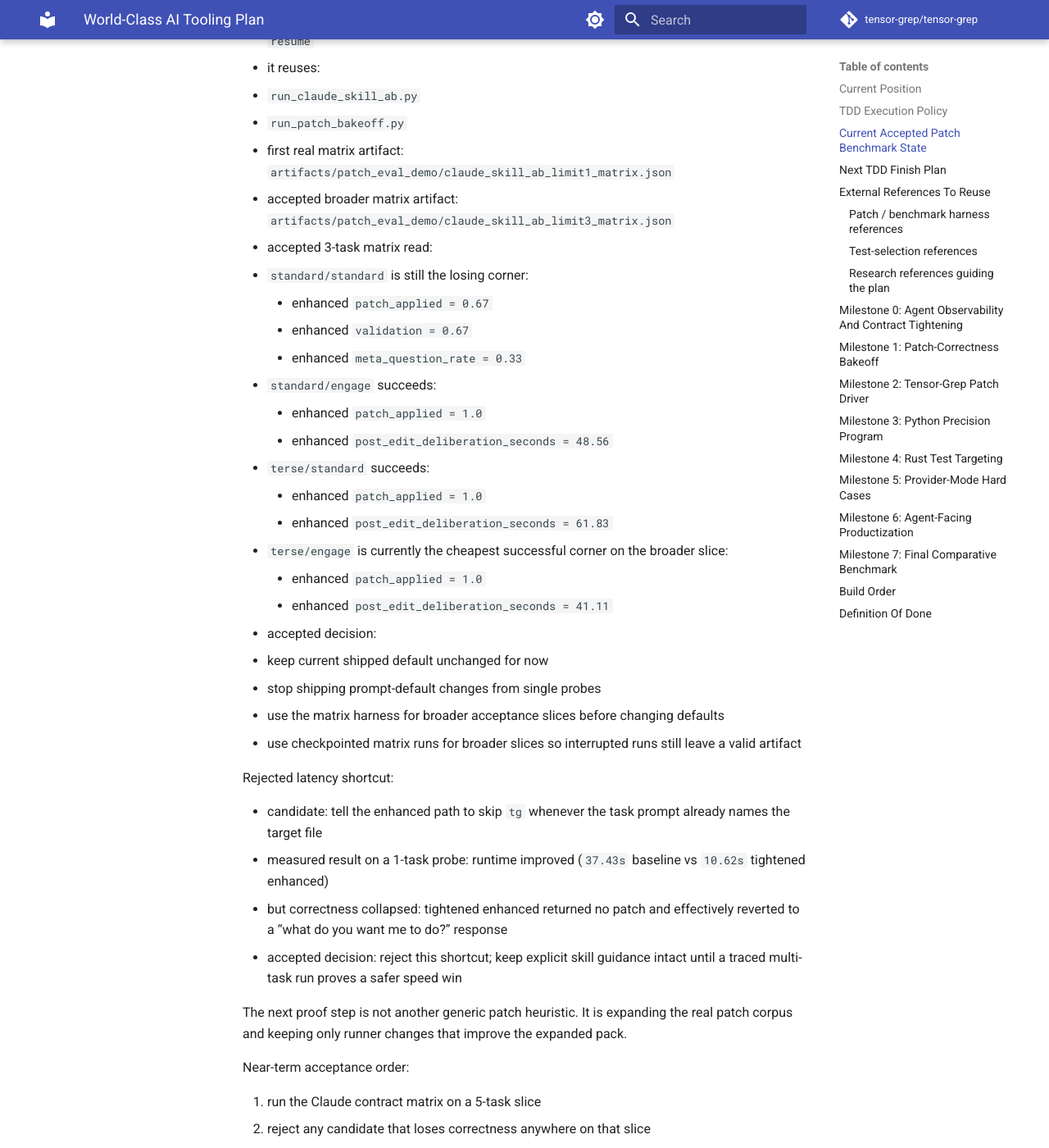
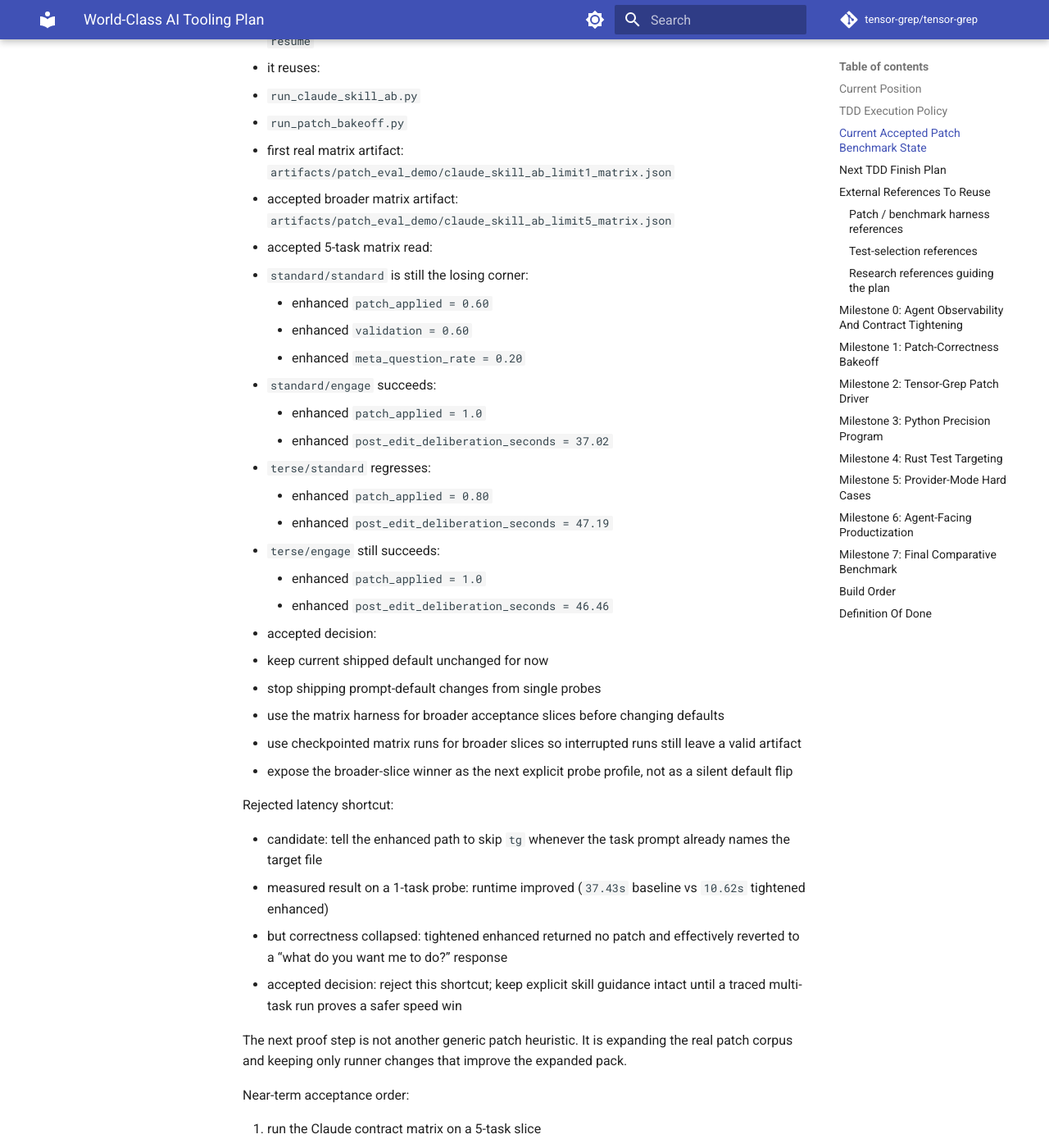
Before and after one commit to oimiragieo/tensor-grep, an MkDocs documentation site: the page built from docs/world_class_plan.md, in a window 1280 px wide and 1400 px high, scrolled down 4572 px. Shown: the whole window at 82% size. Built offline with MkDocs 1.6.1 and Material for MkDocs 9.7.7, drawn with Linux system fonts in a browser that asks for light colours; comment, search, counter and statistics services are not loaded; some of the changed text lies outside the part shown.

Commit message:
feat: add standard engage probe profile

```diff
--- a/docs/world_class_plan.md
+++ b/docs/world_class_plan.md
@@ -137,26 +137,27 @@
   * `run_claude_skill_ab.py`
   * `run_patch_bakeoff.py`
 * first real matrix artifact: `artifacts/patch_eval_demo/claude_skill_ab_limit1_matrix.json`
-* accepted broader matrix artifact: `artifacts/patch_eval_demo/claude_skill_ab_limit3_matrix.json`
-* accepted 3-task matrix read:
+* accepted broader matrix artifact: `artifacts/patch_eval_demo/claude_skill_ab_limit5_matrix.json`
+* accepted 5-task matrix read:
   * `standard/standard` is still the losing corner:
-    * enhanced `patch_applied = 0.67`
-    * enhanced `validation = 0.67`
-    * enhanced `meta_question_rate = 0.33`
+    * enhanced `patch_applied = 0.60`
+    * enhanced `validation = 0.60`
+    * enhanced `meta_question_rate = 0.20`
   * `standard/engage` succeeds:
     * enhanced `patch_applied = 1.0`
-    * enhanced `post_edit_deliberation_seconds = 48.56`
-  * `terse/standard` succeeds:
+    * enhanced `post_edit_deliberation_seconds = 37.02`
+  * `terse/standard` regresses:
+    * enhanced `patch_applied = 0.80`
+    * enhanced `post_edit_deliberation_seconds = 47.19`
+  * `terse/engage` still succeeds:
     * enhanced `patch_applied = 1.0`
-    * enhanced `post_edit_deliberation_seconds = 61.83`
-  * `terse/engage` is currently the cheapest successful corner on the broader slice:
-    * enhanced `patch_applied = 1.0`
-    * enhanced `post_edit_deliberation_seconds = 41.11`
+    * enhanced `post_edit_deliberation_seconds = 46.46`
 * accepted decision:
   * keep current shipped default unchanged for now
   * stop shipping prompt-default changes from single probes
   * use the matrix harness for broader acceptance slices before changing defaults
   * use checkpointed matrix runs for broader slices so interrupted runs still leave a valid artifact
+  * expose the broader-slice winner as the next explicit probe profile, not as a silent default flip
 
 Rejected latency shortcut:
 
@@ -171,7 +172,8 @@
 
 1. run the Claude contract matrix on a 5-task slice
 2. reject any candidate that loses correctness anywhere on that slice
-3. if `terse/engage` remains the cheapest successful corner, promote it to the next default probe
+3. run the 10-task Claude A/B with the explicit `probe-standard-engage` profile
+4. only promote it further if it beats or ties the accepted enhanced correctness line while reducing latency
 
 ## Next TDD Finish Plan
 
```
Also changed, not shown: docs/PAPER.md (+1 -1 lines), 2 other files.
